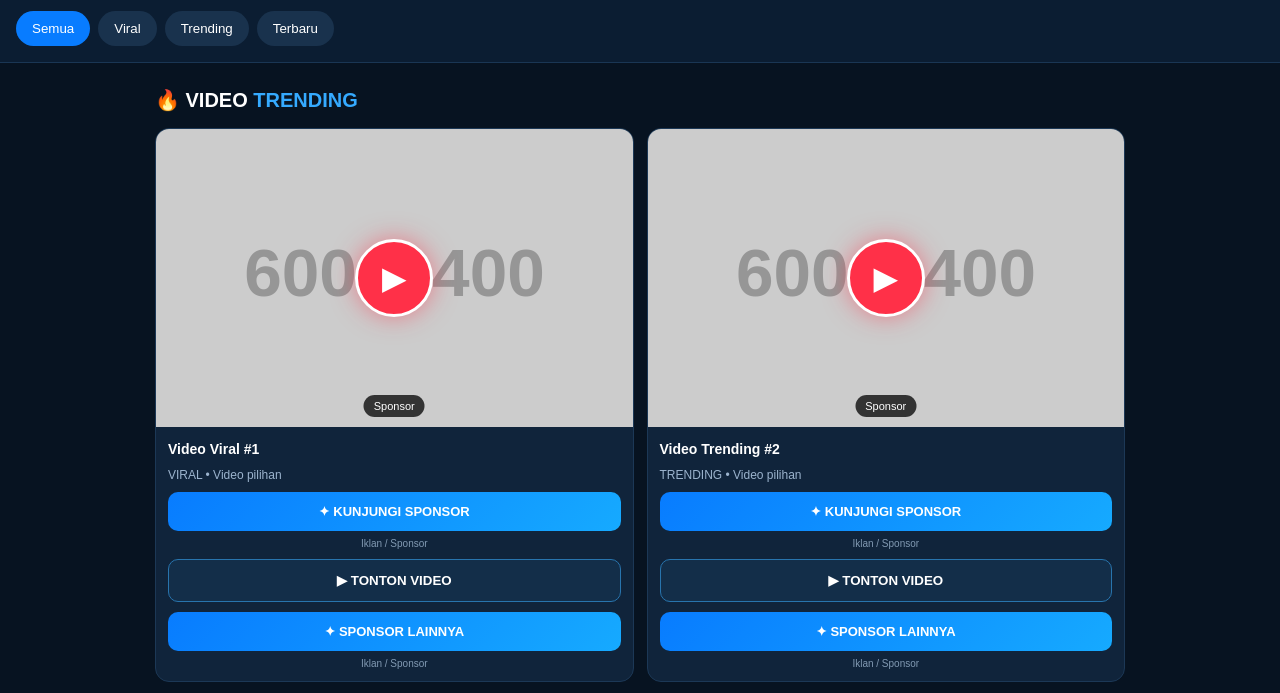
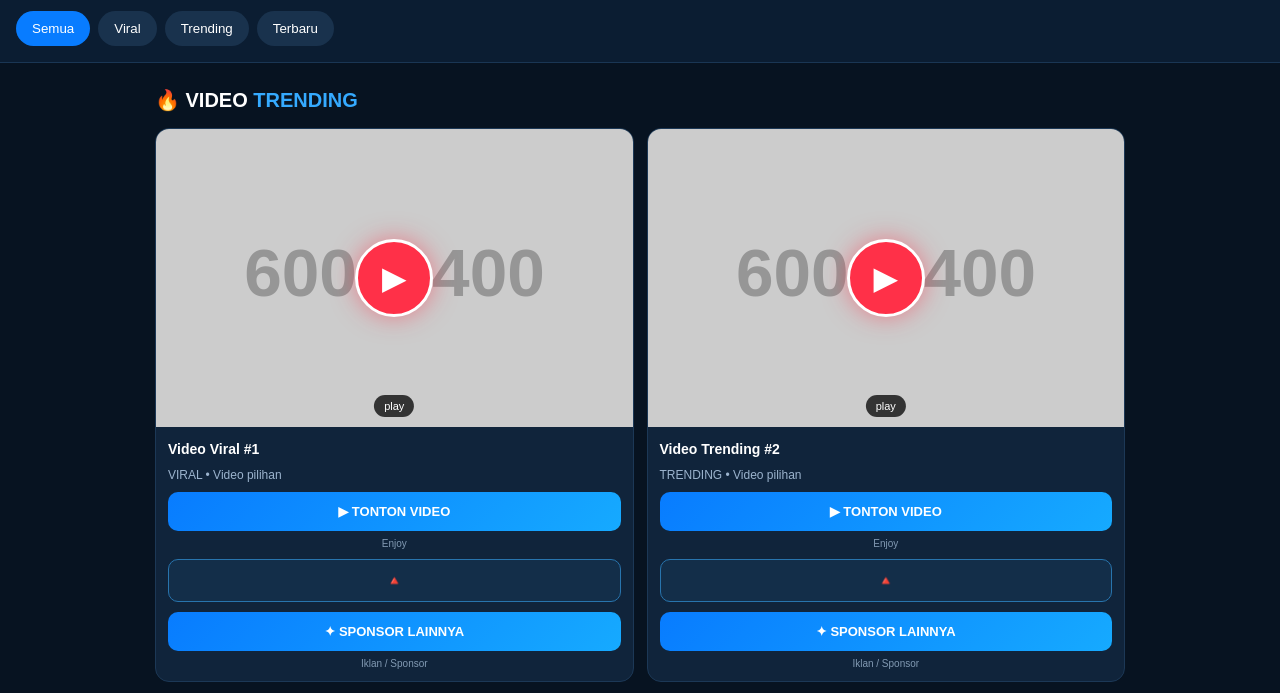
Before and after one commit to envio241/Nyered, a plain HTML site: page index.html in a window 1280 px wide. Shown: the part 102-795 px from the top of the page. Drawn offline with Linux system fonts and the light colour scheme; placeholder pictures from the web are drawn by us.

Commit message:
Update index.html

```diff
--- a/index.html
+++ b/index.html
@@ -404,11 +404,11 @@ videos.forEach(video => {
            loading="lazy"
            alt="${video.title}">
 
-      <button class="play" aria-label="Sponsor - membuka link iklan">
+      <button class="play" aria-label="Now - membuka link iklan">
         ▶
       </button>
 
-      <div class="play-label">Sponsor</div>
+      <div class="play-label">play</div>
 
     </div>
 
@@ -424,13 +424,13 @@ videos.forEach(video => {
          href="${MONETAG_LINK}"
          target="_blank"
          rel="noopener noreferrer">
-         ✦ KUNJUNGI SPONSOR
+         ▶ TONTON VIDEO
       </a>
 
-      <div class="ad-label">Iklan / Sponsor</div>
+      <div class="ad-label">Enjoy</div>
 
       <button class="watch">
-        ▶ TONTON VIDEO
+        🔺️
       </button>
 
       <a class="sponsor"
```
